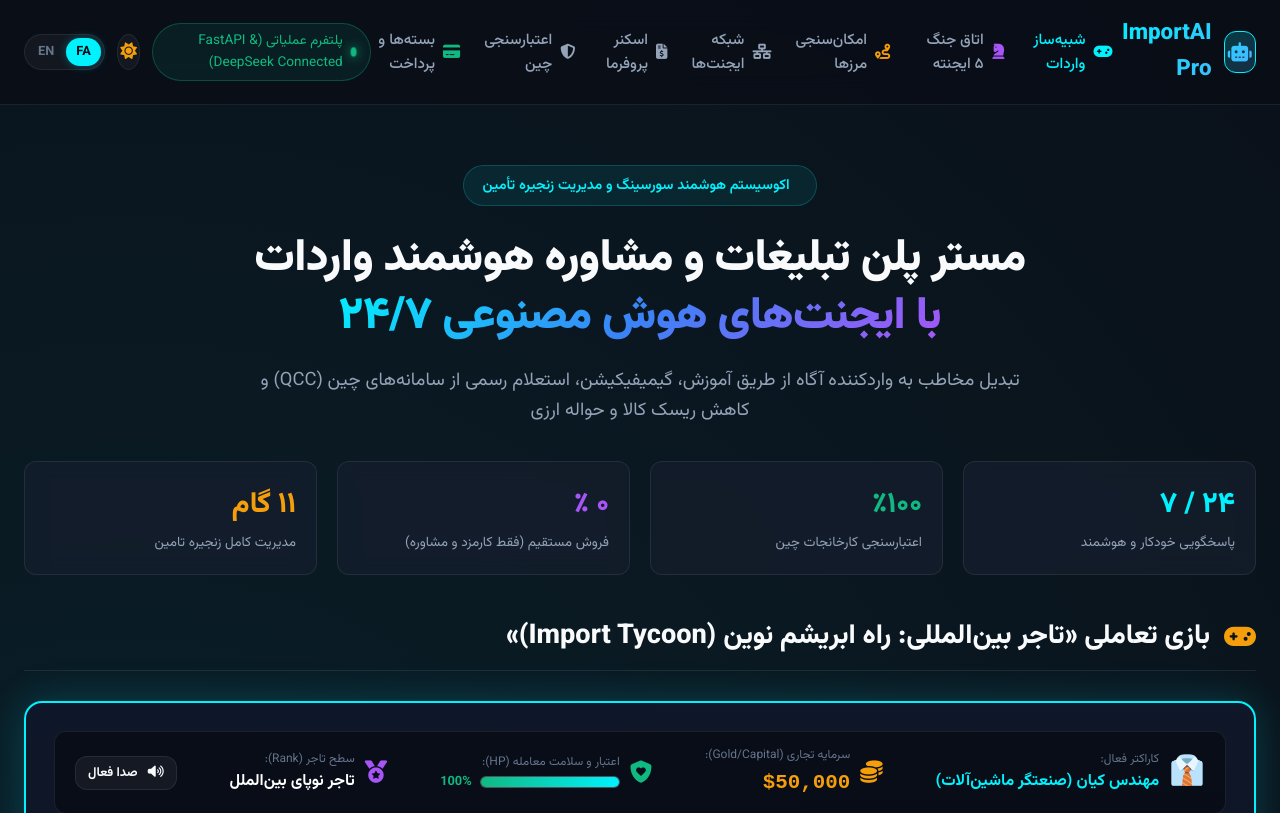
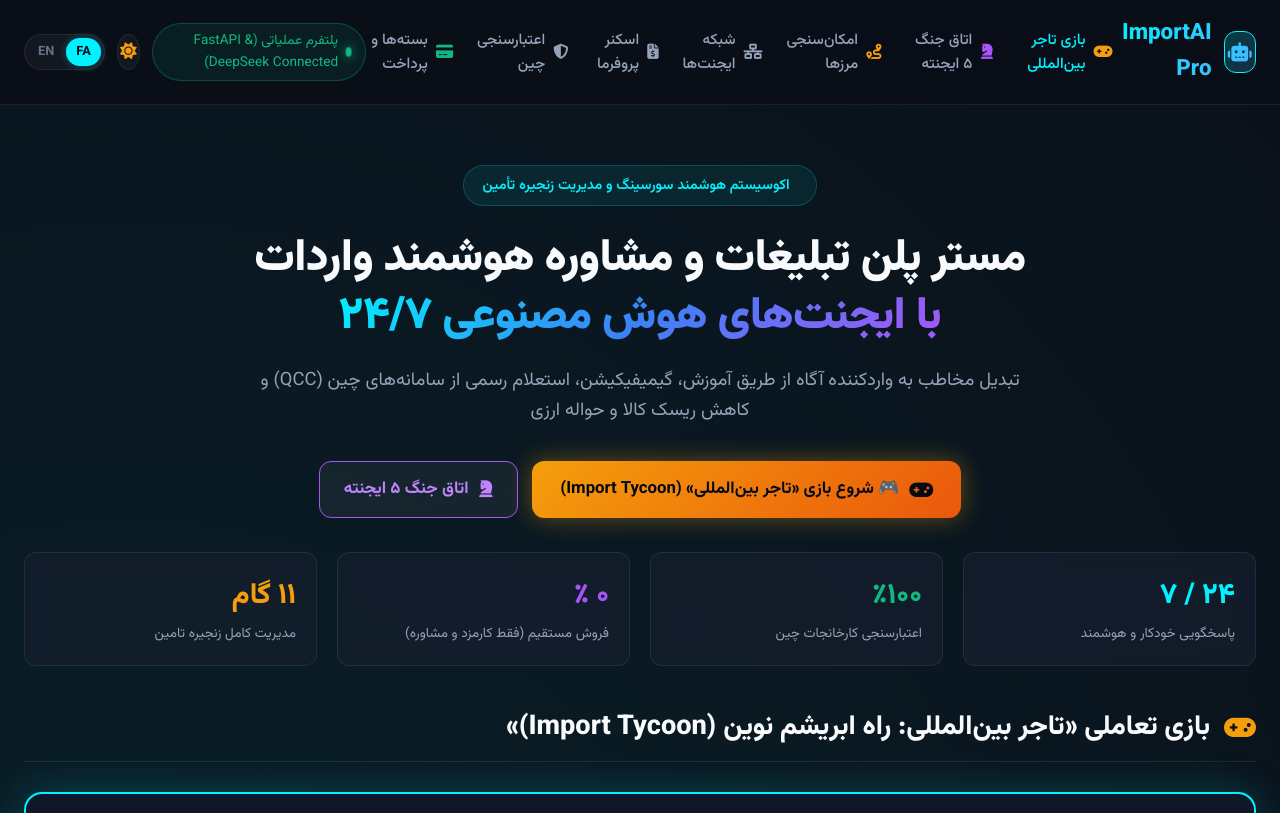
Before and after one commit to FaezehMillerAI/ImportAI, a plain HTML site: page index.html in a window 1280 px wide. Shown: the top 813 px of the page. Drawn offline with Linux system fonts and the light colour scheme.

Commit message:
Add prominent Play Game CTA button in hero section and update nav bar link text

```diff
--- a/index.html
+++ b/index.html
@@ -1293,7 +1293,7 @@
                 <span>ImportAI Pro</span>
             </div>
             <ul class="nav-links">
-                <li><a href="#simulator" class="active"><i class="fa-solid fa-gamepad"></i> <span data-i18n="nav_simulator">شبیه‌ساز واردات</span></a></li>
+                <li><a href="#simulator" class="active"><i class="fa-solid fa-gamepad" style="color: var(--accent-amber);"></i> <span data-i18n="nav_simulator">بازی تاجر بین‌المللی</span></a></li>
                 <li><a href="#warroom"><i class="fa-solid fa-chess-knight" style="color: var(--accent-purple);"></i> <span data-i18n="nav_warroom">اتاق جنگ ۵ ایجنته</span></a></li>
                 <li><a href="#corridors"><i class="fa-solid fa-route" style="color: var(--accent-amber);"></i> <span data-i18n="nav_corridors">امکان‌سنجی مرزها</span></a></li>
                 <li><a href="#agents"><i class="fa-solid fa-network-wired"></i> <span data-i18n="nav_agents">شبکه ایجنت‌ها</span></a></li>
@@ -1327,6 +1327,16 @@
             </div>
             <h1 data-i18n="hero_title">مستر پلن تبلیغات و مشاوره هوشمند واردات<br><span>با ایجنت‌های هوش مصنوعی ۲۴/۷</span></h1>
             <p data-i18n="hero_desc">تبدیل مخاطب به واردکننده آگاه از طریق آموزش، گیمیفیکیشن، استعلام رسمی از سامانه‌های چین (QCC) و کاهش ریسک کالا و حواله ارزی</p>
+
+            <!-- Quick Action Hero CTA Buttons -->
+            <div style="margin: 28px 0 34px; display: flex; justify-content: center; gap: 14px; flex-wrap: wrap;">
+                <a href="#simulator" class="btn btn-primary" style="background: linear-gradient(135deg, #f59e0b, #ea580c); font-size: 1.05rem; padding: 14px 28px; box-shadow: 0 0 25px rgba(245, 158, 11, 0.4); border: none; text-decoration: none;">
+                    <i class="fa-solid fa-gamepad" style="font-size: 1.2rem;"></i> <strong>🎮 شروع بازی «تاجر بین‌المللی» (Import Tycoon)</strong>
+                </a>
+                <a href="#warroom" class="btn btn-secondary" style="font-size: 1.05rem; padding: 14px 24px; border-color: var(--accent-purple); color: #c084fc; text-decoration: none;">
+                    <i class="fa-solid fa-chess-knight"></i> اتاق جنگ ۵ ایجنته
+                </a>
+            </div>
 
             <div class="stats-grid">
                 <div class="stat-card">
```
